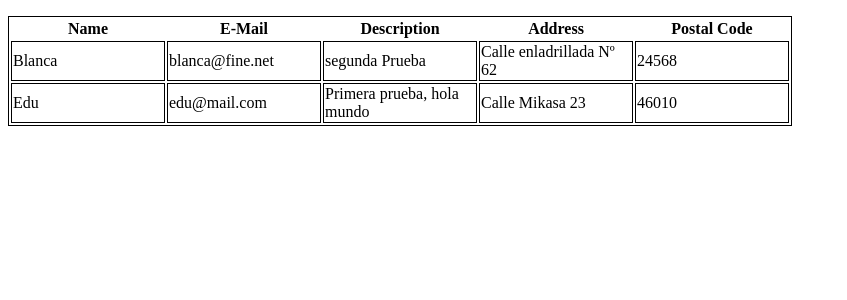
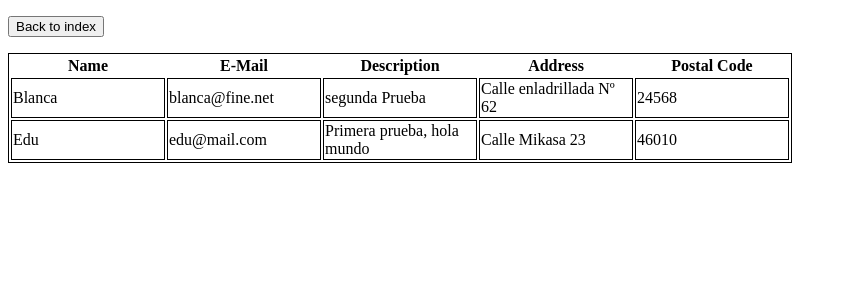
Before and after one commit to edpaspi/Prueba_Ingeteam, a PHP site: page /list_data.php in a window 1280 px wide. Shown: the top 300 px of the page, without its empty margins (0-847 px from the left). Run offline with PHP 8.4, Linux system fonts and the light colour scheme; data comes from the database, SQL or seed files in the repository.

Commit message:
Update list_data.php
Added button to get back to index

```diff
--- a/list_data.php
+++ b/list_data.php
@@ -47,5 +47,10 @@
 		$conn = null;
 	?>
 	</p>
+	<p>
+		<form action="index.php">
+            		<input type="submit" name="Back" value="Back to index" />
+    		</form>
+	</p>
 </body>
 </html>
```
